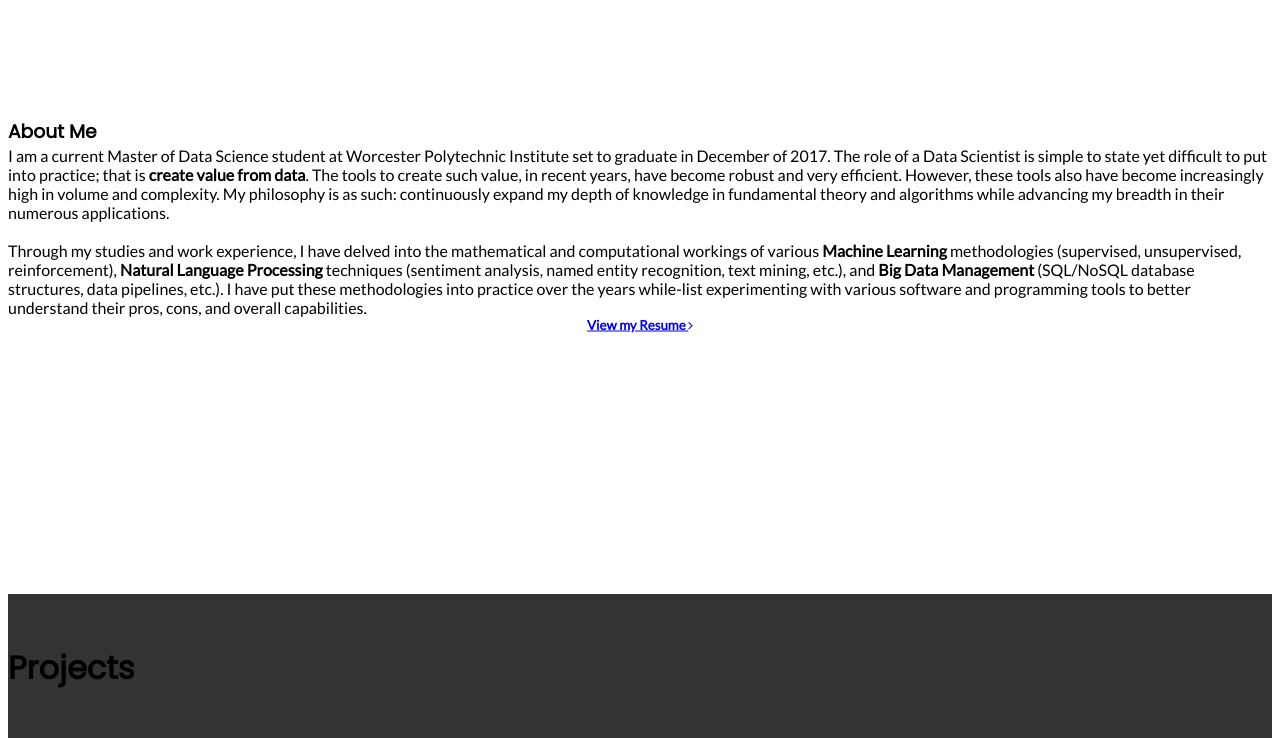
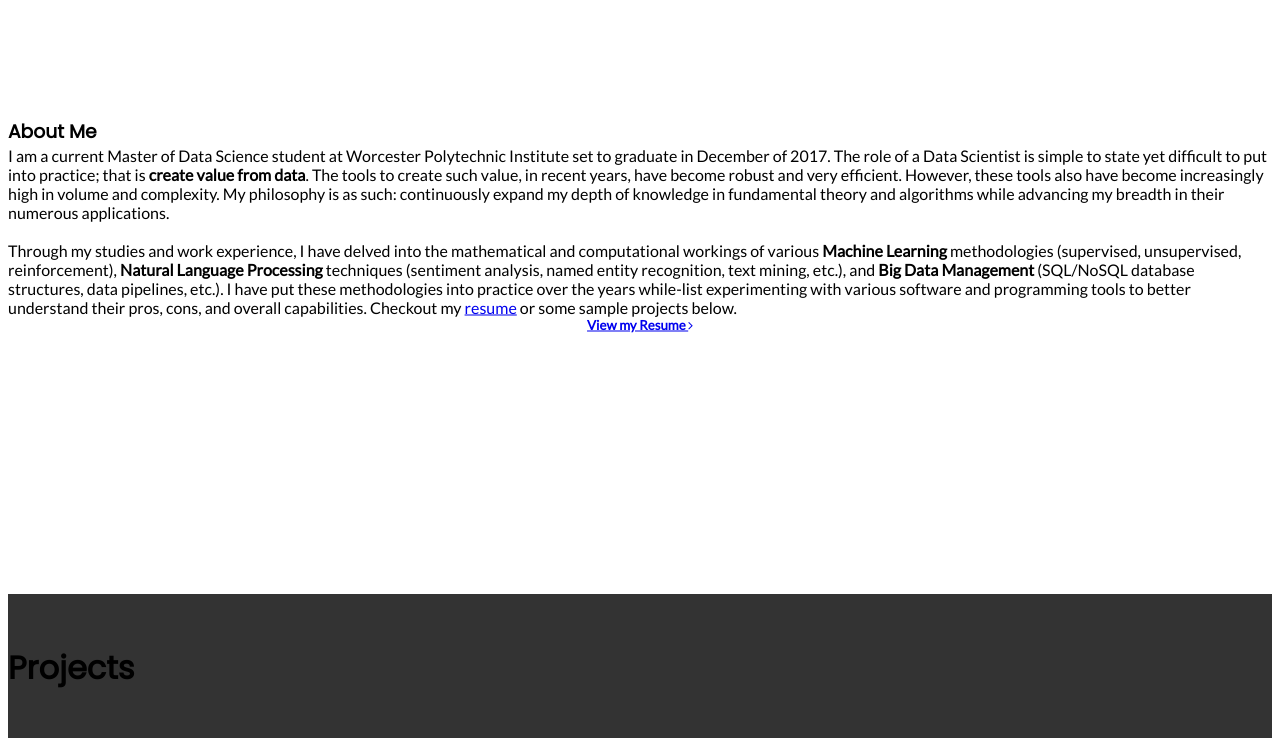
Before and after one commit to dennisjunior111/dennisjunior111.github.io, a Jekyll site: the page index.html, which Jekyll copies as it is, in a window 1280 px wide and 900 px high, scrolled down 693 px, cut to the strip 0-738 px from the top of the window. Built offline with Jekyll 4.4.1, drawn with Linux system fonts in a browser that asks for light colours; nearby versions of some CDN libraries; library files that are not in the unit come from our copies; a script that is not in the unit is left out.

Commit message:
Update index.html

```diff
--- a/index.html
+++ b/index.html
@@ -38,7 +38,7 @@
                             <p class="wow fadeInUp">
             I am a current Master of Data Science student at Worcester Polytechnic Institute set to graduate in December of 2017. The role of a Data Scientist is simple to state yet difficult to put into practice; that is <b>create value from data</b>. The tools to create such value, in recent years, have become robust and very efficient. However, these tools also have become increasingly high in volume and complexity. My philosophy is as such: continuously expand my depth of knowledge in fundamental theory and algorithms while advancing my breadth in their numerous applications.
 <br><br>
-Through my studies and work experience, I have delved into the mathematical and computational workings of various <b>Machine Learning</b> methodologies (supervised, unsupervised, reinforcement), <b>Natural Language Processing</b> techniques (sentiment analysis, named entity recognition, text mining, etc.), and <b>Big Data Management</b> (SQL/NoSQL database structures, data pipelines, etc.). I have put these methodologies into practice over the years while-list experimenting with various software and programming tools to better understand their pros, cons, and overall capabilities.
+Through my studies and work experience, I have delved into the mathematical and computational workings of various <b>Machine Learning</b> methodologies (supervised, unsupervised, reinforcement), <b>Natural Language Processing</b> techniques (sentiment analysis, named entity recognition, text mining, etc.), and <b>Big Data Management</b> (SQL/NoSQL database structures, data pipelines, etc.). I have put these methodologies into practice over the years while-list experimenting with various software and programming tools to better understand their pros, cons, and overall capabilities. Checkout my <a href="Resume.pdf">resume</a> or some sample projects below.
  <br> <center><a href="Resume.pdf"><h5>View my Resume <i class="fa fa-angle-right"></i></h5></a></center>
                         </div>
 
```
